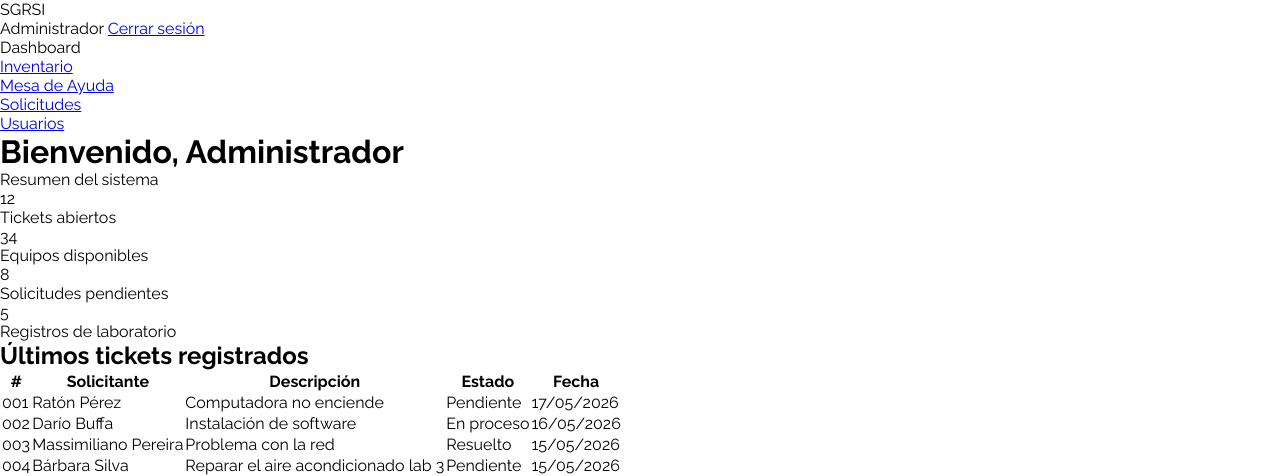
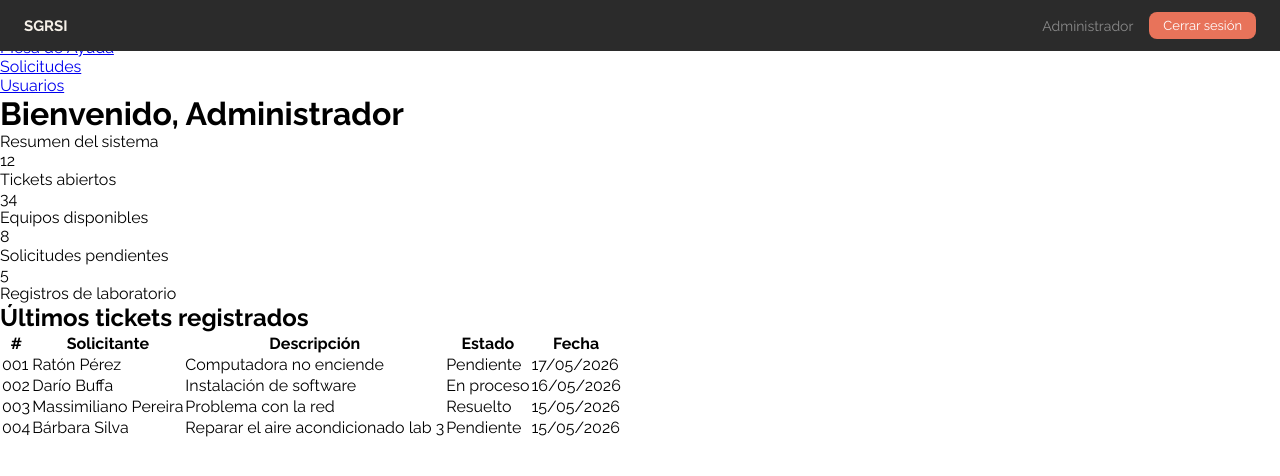
Before and after one commit to FilumSoftware/sgrsi, a PHP site: page /paginas/dashboard/dashboard.html in a window 1280 px wide. Shown: the top 476 px of the page. Run offline with PHP 8.4, Linux system fonts and the light colour scheme.

Commit message:
agrego estilo a la barra superior

```diff
--- a/FrontEnd/paginas/dashboard/dashboard.css
+++ b/FrontEnd/paginas/dashboard/dashboard.css
@@ -24,3 +24,54 @@
   min-height: 100vh;
   display: block;
 }
+
+/* Barra superior */
+.topbar {
+  background-color: var(--color-primario);
+  padding: 12px 24px;
+  display: flex;
+  justify-content: space-between;
+  align-items: center;
+  position: fixed;
+  top: 0;
+  left: 0;
+  right: 0;
+  z-index: 100;
+}
+
+.topbar-izquierda {
+  display: flex;
+  align-items: center;
+  gap: 12px;
+}
+
+.topbar-titulo {
+  color: var(--color-rosa);
+  font-size: 15px;
+  font-weight: bold;
+}
+
+.topbar-derecha {
+  display: flex;
+  align-items: center;
+  gap: 16px;
+}
+
+.topbar-usuario {
+  color: var(--color-celeste);
+  font-size: 14px;
+}
+
+.btn-salir {
+  background-color: var(--color-acento);
+  color: #ffffff;
+  padding: 6px 14px;
+  border-radius: var(--radio-borde);
+  text-decoration: none;
+  font-size: 13px;
+  transition: 0.3s;
+}
+
+.btn-salir:hover {
+  background-color: var(--color-secundario);
+}
```
